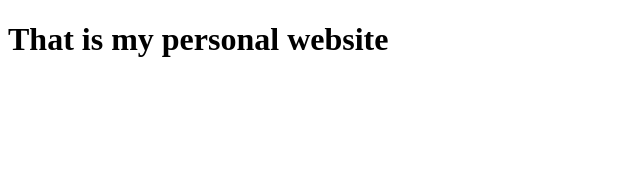
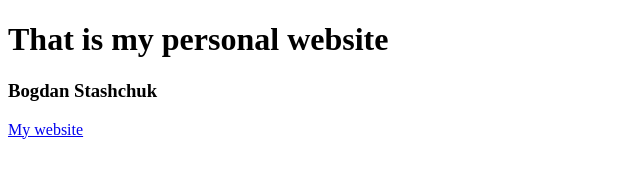
Before and after one commit to bstashchuk/bstashchuk.github.io, a plain HTML site: page index.html in a window 1280 px wide. Shown: the whole page, without its empty margins (0-640 px from the left). Drawn offline with Linux system fonts and the light colour scheme.

Commit message:
Adding url

```diff
--- a/index.html
+++ b/index.html
@@ -8,5 +8,7 @@
 </head>
 <body>
   <h1>That is my personal website</h1>
+  <h3>Bogdan Stashchuk</h3>
+  <a href="https://stashchuk.com">My website</a>
 </body>
 </html>
```
